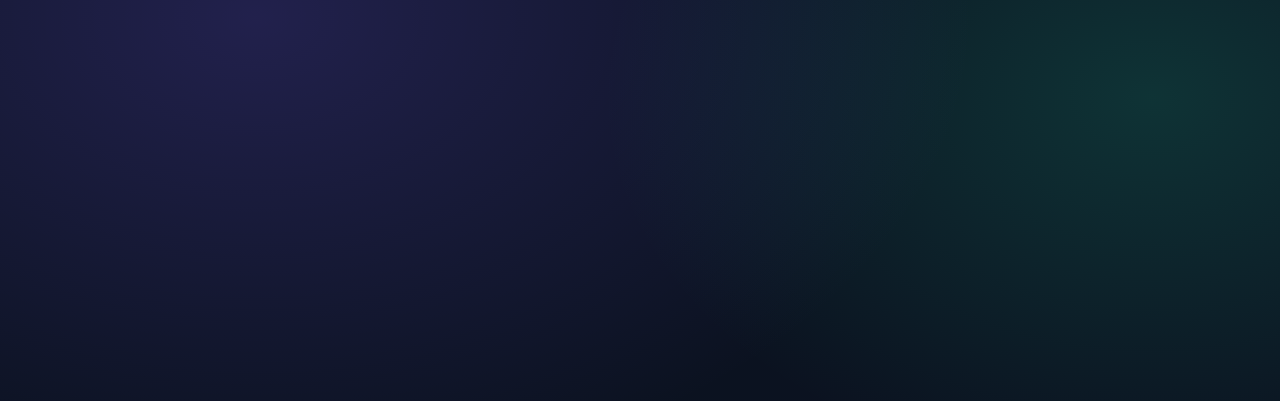
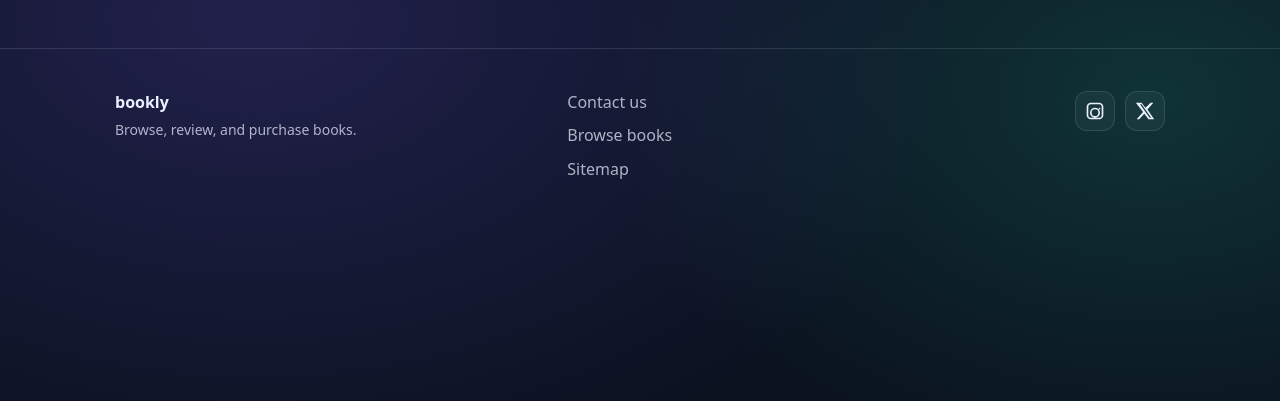
Before and after one commit to sadek17481748/bookly-failed, a Python web app: template templates/base.html in a window 1280 px wide. Shown: the part 63-464 px from the top of the page. Run offline with Jinja, Linux system fonts and the light colour scheme; the template is opened without the code that fills it, so the values that code supplies are empty.

Commit message:
feat(html): base template footer, social icons, and closing tags

```diff
--- a/templates/base.html
+++ b/templates/base.html
@@ -73,3 +73,43 @@
           </div>
         {% endif %}
       {% endwith %}
+
+      {# Child template content #}
+      {% block content %}{% endblock %}
+    </main>
+
+    {# ================= FOOTER ================= #}
+    <footer class="site-footer">
+      <div class="container">
+        <div class="footer-grid">
+          {# Footer branding #}
+          <div class="footer-brand">
+            <div class="footer-title">bookly</div>
+            <div class="footer-sub">Browse, review, and purchase books.</div>
+          </div>
+
+          {# Footer navigation links #}
+          <div class="footer-links">
+            <a href="{{ url_for('contact') }}">Contact us</a>
+            <a href="{{ url_for('books.list_books') }}">Browse books</a>
+            <a href="/sitemap">Sitemap</a>
+          </div>
+
+          {# Footer social icons (inline SVG) #}
+          <div class="footer-social" aria-label="Social media links">
+            <a class="icon-link" href="https://instagram.com" target="_blank" rel="noopener noreferrer" aria-label="Instagram">
+              <svg viewBox="0 0 24 24" role="img" aria-hidden="true">
+                <path d="M7 2h10a5 5 0 0 1 5 5v10a5 5 0 0 1-5 5H7a5 5 0 0 1-5-5V7a5 5 0 0 1 5-5zm10 2H7a3 3 0 0 0-3 3v10a3 3 0 0 0 3 3h10a3 3 0 0 0 3-3V7a3 3 0 0 0-3-3zm-5 4a6 6 0 1 1 0 12 6 6 0 0 1 0-12zm0 2a4 4 0 1 0 0 8 4 4 0 0 0 0-8zm6.5-.9a1.1 1.1 0 1 1-2.2 0 1.1 1.1 0 0 1 2.2 0z"/>
+              </svg>
+            </a>
+            <a class="icon-link" href="https://x.com" target="_blank" rel="noopener noreferrer" aria-label="X">
+              <svg viewBox="0 0 24 24" role="img" aria-hidden="true">
+                <path d="M18.8 2H22l-7.1 8.1L23 22h-6.7l-5.2-6.8L5 22H2l7.7-8.8L1 2h6.9l4.7 6.2L18.8 2zm-1.2 18h1.8L7.9 4H6L17.6 20z"/>
+              </svg>
+            </a>
+          </div>
+        </div>
+      </div>
+    </footer>
+  </body>
+</html>
```
